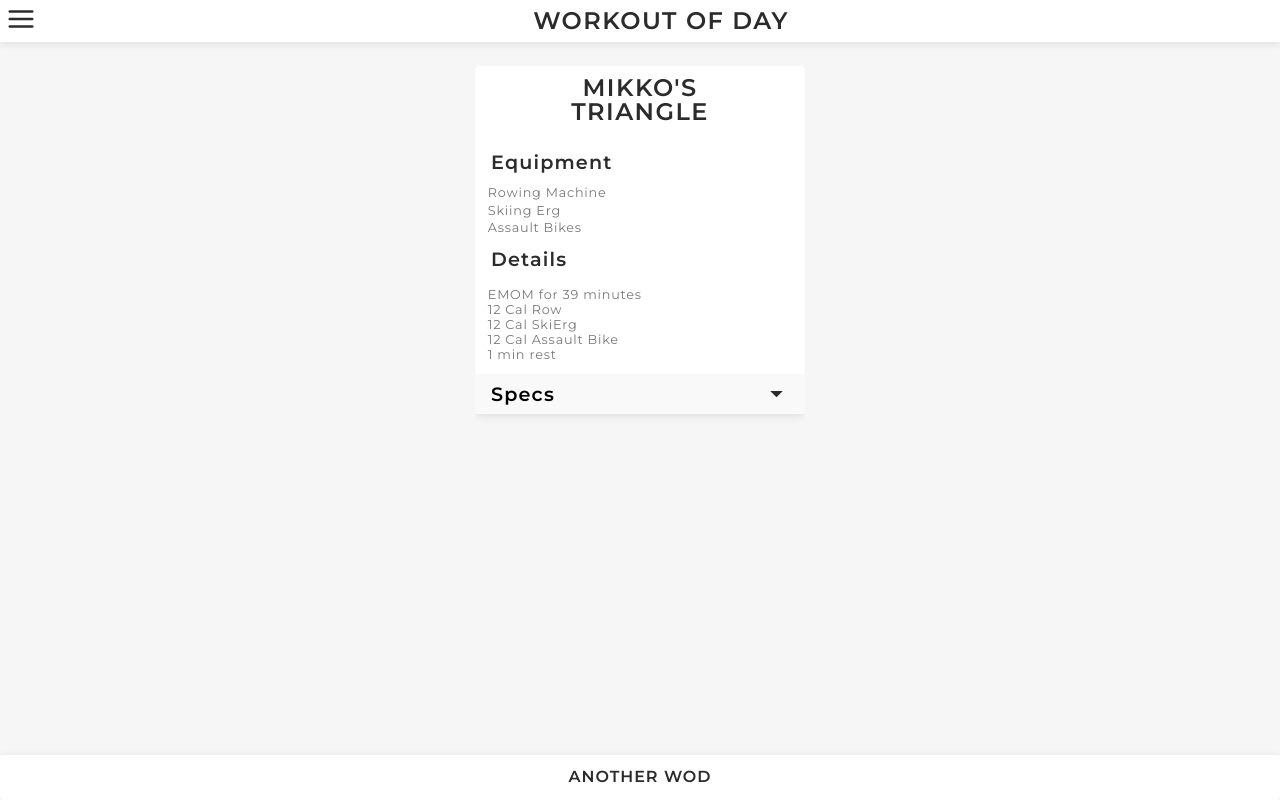
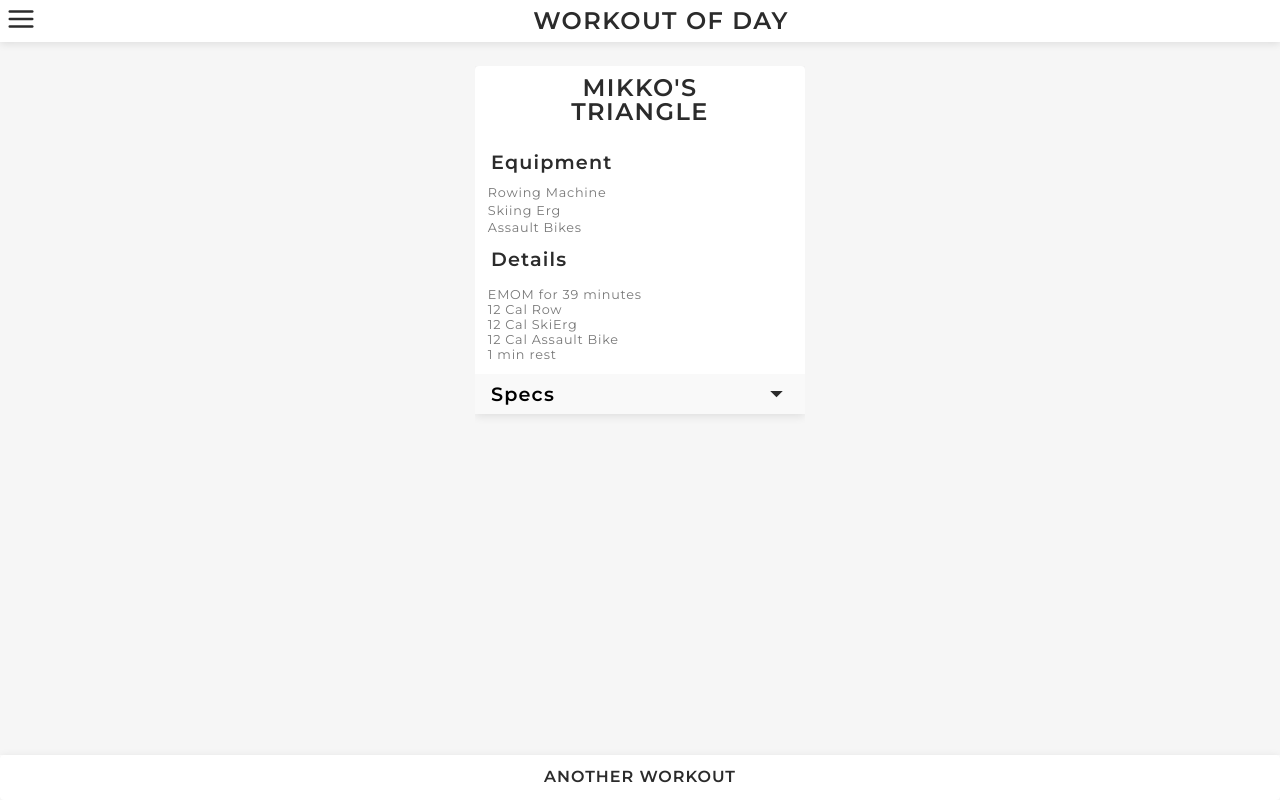
Before and after one commit to kjkaizens/givemeawod, a Next.js app: page /26042022 in a window 1280 px wide. Built offline with nearby package versions, Linux system fonts and the light colour scheme.

Commit message:
row in love

```diff
--- a/pages/[alias].tsx
+++ b/pages/[alias].tsx
@@ -49,7 +49,7 @@ const RandomWodButton = () =>{
   return(
     <a href={randomWodLink}>
     <button className={styles.randomWodButton}>
-      another WOD
+      another workout
     </button>
     </a>
   )
--- a/pages/wod_data.json
+++ b/pages/wod_data.json
@@ -19,7 +19,7 @@
     "intenstiy": "hard"
 },
 {
-    "name": "Fall in (L)rov(ve)",
+    "name": "Row in love",
     "equipments":  "Rowing machine",
     "description": "5 rounds \n 12 calorie rowing \n 8 burpees \n 15 situps \n40 sec plank",
     "video":"",
```
